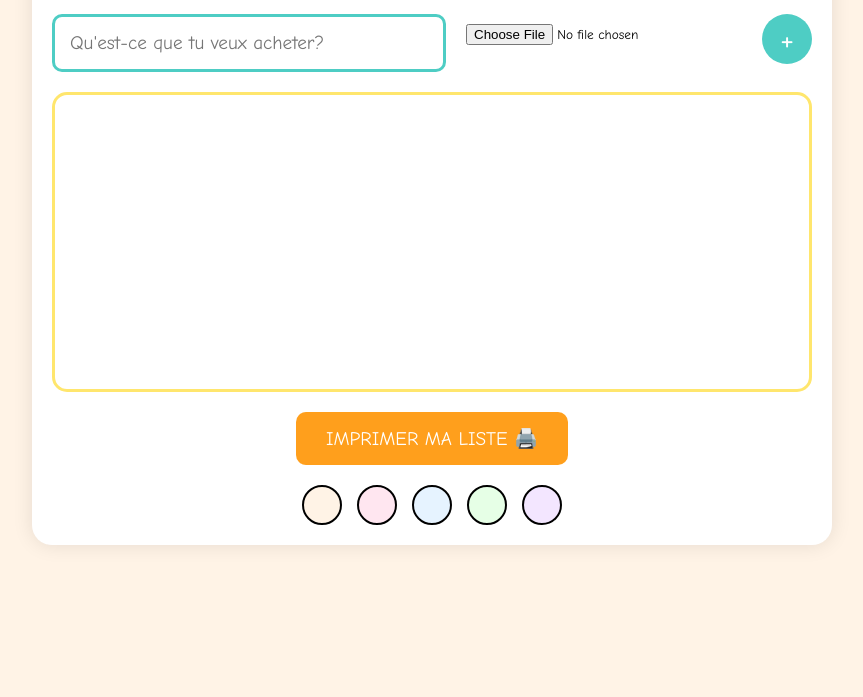
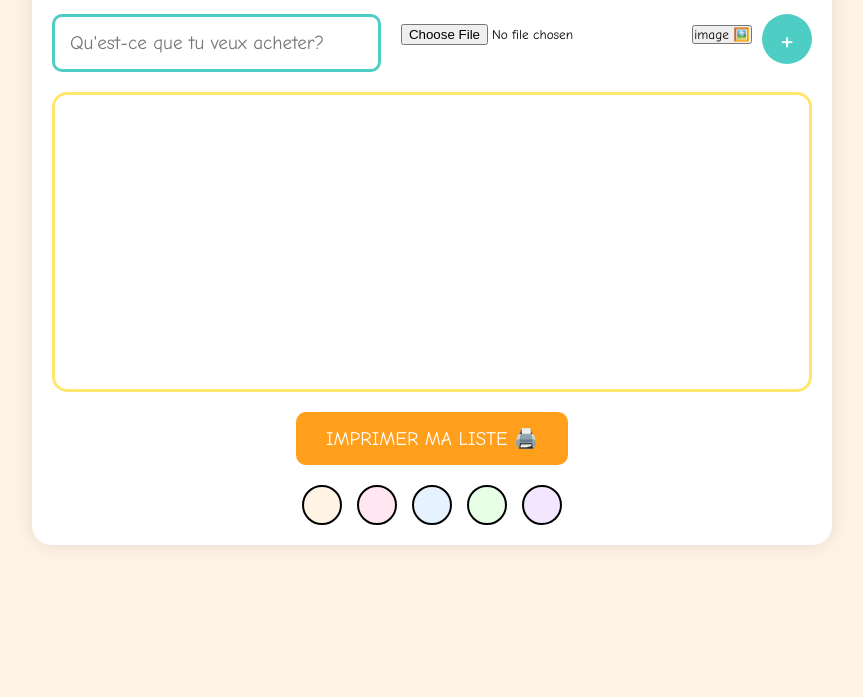
Before and after one commit to propea33/liliste, a plain HTML site: page index.html in a window 1280 px wide. Shown: the part 103-800 px from the top of the page, without its empty margins (208-1071 px from the left). Drawn offline with Linux system fonts and the light colour scheme.

Commit message:
Update index.html

```diff
--- a/index.html
+++ b/index.html
@@ -12,7 +12,10 @@
 
         <div class="input-section">
             <input type="text" id="itemInput" placeholder="Qu'est-ce que tu veux acheter?">
-            <input type="file" id="imageInput" accept="image/*" class="image-input">
+            <div class="image-upload-container">
+                <input type="file" id="imageInput" accept="image/*" class="image-input">
+                <button class="upload-btn">image 🖼️</button>
+            </div>
             <button id="addButton" class="add-btn">+</button>
         </div>
 
```
